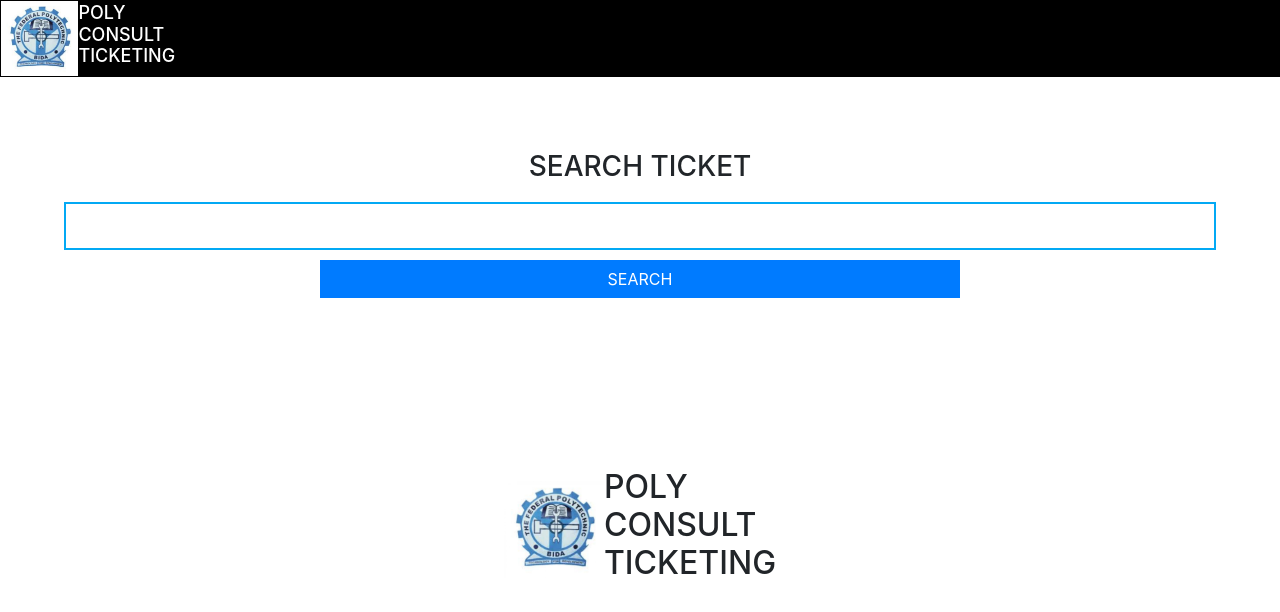
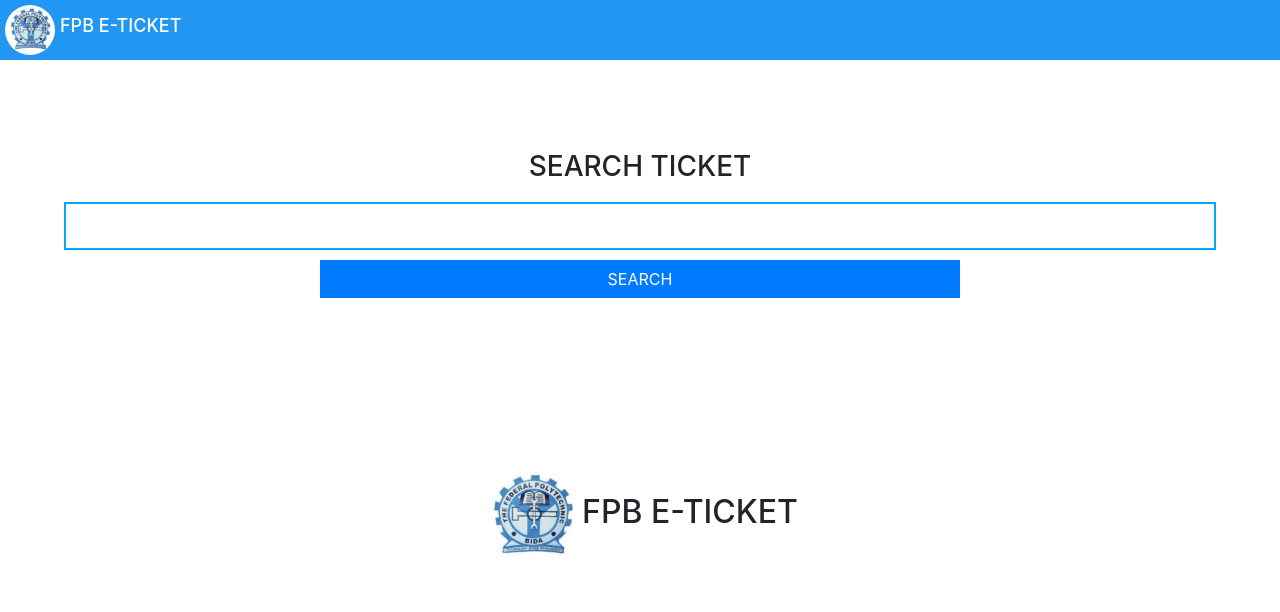
Before and after one commit to Dxtobi/ticket-fpb, a React (Create React App) app in the folder frontend/: page /confirm in a window 1280 px wide. Shown: the top 612 px of the page. Built offline with nearby package versions, Linux system fonts and the light colour scheme.

Commit message:
routh problem

```diff
--- a/frontend/package.json
+++ b/frontend/package.json
@@ -1,5 +1,5 @@
 {
-  "name": "frontend",
+  "name": "Eticket App",
   "version": "0.1.0",
   "private": true,
   "dependencies": {
--- a/frontend/src/App.css
+++ b/frontend/src/App.css
@@ -42,20 +42,22 @@
   left: 0;
   width: 100%;
   margin: 0px;
-  padding: 1px;
+  padding: 5px;
   -webkit-backdrop-filter: blur(1px);
   backdrop-filter: blur(1px);
   display: flex;
   align-items: center;
-  background: black;
+  background: #2196F3;
   justify-content: space-between;
 }
 .header-inner {
   display: flex;
   align-items: center;
 }
-.header img{
-  height:75px;
+.header img {
+  height: 50px;
+  width: 50px;
+  border-radius: 50px;
 }
 .form-holder {
   height: 100vh;
--- a/frontend/src/App.js
+++ b/frontend/src/App.js
@@ -26,12 +26,10 @@ function App() {
   }, [])
   return (
     <Router>
-
-
       <div className="header">
         <div className='header-inner'>
           <img className="img-fluid" alt="img" src={'./fpblogo.jpg'} />
-          <h2>POLY<br/>CONSULT<br/>TICKETING</h2>
+          <h2 style={{marginLeft:5}}>FPB E-TICKET</h2>
         </div>
         {
           sessionStorage.getItem('token') && <Link className='linkticket' to='/mytickets'>VIEW TICKETS</Link>
@@ -47,7 +45,6 @@ function App() {
           return( <Redirect to='/' path='/'/>)
       }
         }} />
-
         <Route path='/mytickets' exact render={props => <Profile />} />
         <Route path='/confirm' exact render={props => <SearchConfirm/>}/>
 
@@ -55,7 +52,7 @@ function App() {
     <div className="footer">
         <div className='header-inner'>
           <img className="img-fluid_" alt="img" src={'./fpblogo.jpg'} />
-          <h2>POLY<br/>CONSULT<br/>TICKETING</h2>
+          <h2>FPB E-TICKET</h2>
         </div>
         {auth && <button onClick={() => {
           sessionStorage.removeItem('token')
--- a/frontend/src/component/landing/Landing.js
+++ b/frontend/src/component/landing/Landing.js
@@ -40,7 +40,7 @@ const Landing = ({history}) => {
             setTimeout(() => {
                 handlePaid(false)
                 navigate.push('/mytickets')
-               // window.location.reload()
+               //window.location.reload()
             }, 3000);
         }
 //RESET ALL INPUT
@@ -68,7 +68,7 @@ const Landing = ({history}) => {
         if (from===to) {
             return handlError('Invalid Entry');
         }
-       // console.log(alldata)
+        console.log(alldata)
         handleNext(true)
         //
         //SCROLE TO THE NEXT STEP (DIV)
```
Also changed, not shown: frontend/public/manifest.json.
